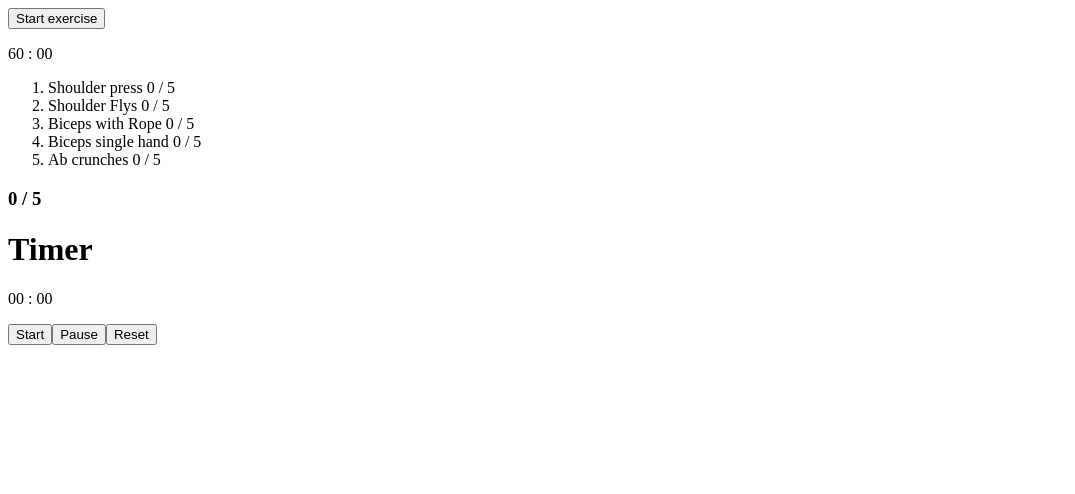
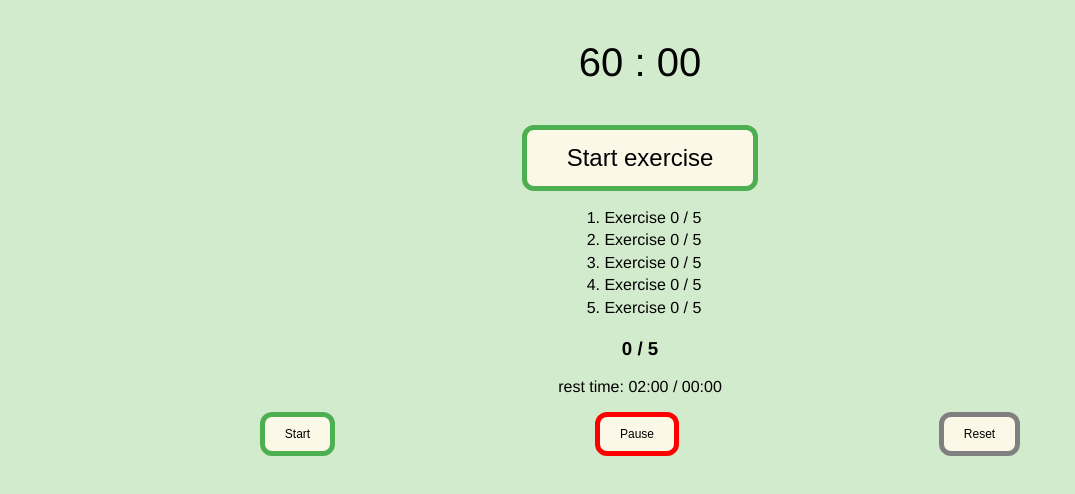
Before and after one commit to Robinborg/gym-app, a React (Create React App) app: page / in a window 1280 px wide. Shown: the top 494 px of the page, without its empty margins (0-1075 px from the left). Built offline with nearby package versions, Linux system fonts and the light colour scheme.

Commit message:
Added styling with css

```diff
--- a/src/components/App.js
+++ b/src/components/App.js
@@ -2,26 +2,27 @@ import React, { useState } from 'react';
 
 import MainTimer from './MainTimer';
 import Sets from './Sets';
+import './style.css';
 
 
 const App = () => {
 	const [isActive, setIsActive] = useState(false);
 	return (
-		<div>
-			<div>
-				<button onClick={() => setIsActive(!isActive)}>
+		<div className="justify-middle">
+			<MainTimer isActive={isActive}/>
+			<div className="justify-middle">
+				<button
+					className="start-button"
+					onClick={() => setIsActive(!isActive)}>
 			    	Start exercise
 			  	</button>
 			</div>
-			<MainTimer
-				isActive={isActive}
-			/>
 			<Sets
-				setOne={"Shoulder press"}
-			  setTwo={"Shoulder Flys"}
-			  setThree={"Biceps with Rope"}
-				setFour={"Biceps single hand"}
-				setFive={"Ab crunches"}
+				setOne={"Exercise"}
+			  setTwo={"Exercise"}
+			  setThree={"Exercise"}
+				setFour={"Exercise"}
+				setFive={"Exercise"}
 						/>
 		</div>
 	);
--- a/src/components/MainTimer.js
+++ b/src/components/MainTimer.js
@@ -5,7 +5,6 @@ const MainTimer = ({isActive}) => {
 	const [countDown, setCountDown] = useState(3600);
 	const intervalRef = useRef(null);
 
-	console.log(isActive);
 	useEffect(() => {
 		if (isActive) {
 		intervalRef.current = setInterval(() => {
@@ -30,7 +29,7 @@ const MainTimer = ({isActive}) => {
 	};
 
 	return (
-		<div>
+		<div className="big-clock">
 			<p>{(intervalRef.current) ? formatCountdown() : `60 : 00`}</p>
 		</div>
 		);
--- a/src/components/Sets.js
+++ b/src/components/Sets.js
@@ -31,7 +31,7 @@ const Sets = props => {
 
 	return (
 		<div>
-			<ol>
+			<ol className="exercise-list">
 				<li>{ props.setOne } { (first.current) ?  currentSetCount : (second.current || third.current || fourth.current || fifth.current) ? 5 : 0  } / 5</li>
 				<li>{ props.setTwo } { (second.current) ? currentSetCount : (third.current || fourth.current || fifth.current) ? 5 : 0 } / 5</li>
 				<li>{ props.setThree } { (third.current) ? currentSetCount : (fourth.current || fifth.current) ? 5 : 0 } / 5</li>
--- a/src/components/Timer.js
+++ b/src/components/Timer.js
@@ -34,19 +34,22 @@ const Timer = ({ onClickIncrement }) => {
 				setIsPaused(false);
 				setTimer(0);
 			}
-			return `${getMinutes} : ${getSeconds}`;
+			return `${getMinutes}:${getSeconds}`;
 		};
 	   return (
-				<div>
-					<h1>Timer</h1>
 				  <div>
-				  	<p>{formatTimer()}</p>
-						<div>
-							<button onClick={() => {onClickIncrement(); handleStart()}}>Start</button>
-						  <button onClick={handlePause}>Pause</button>
-						  <button onClick={handleReset}>Reset</button>
+						<p>rest time: 02:00 / {formatTimer()}</p>
+						<div className="box-buttons">
+							<button
+								className="timer-buttons start-button"
+							  onClick={() => {onClickIncrement(); handleStart()}}>Start</button>
+						  <button
+								className="timer-buttons pause-button"
+							  onClick={handlePause}>Pause</button>
+						  <button
+								className="timer-buttons reset-button"
+							  onClick={handleReset}>Reset</button>
 				   </div>
-				  </div>
 				</div>
 			);
 		};
--- /dev/null
+++ b/src/components/style.css
@@ -0,0 +1,54 @@
+body {
+	margin: 0;
+	padding: 0;
+	font-family: helvetica;
+	background-color: #D3EBCD;
+}
+
+.big-clock {
+	font-size: 40px;
+}
+
+.justify-middle {
+	text-align: center;
+	align-items: center;
+}
+
+.start-button {
+	background-color: #FCF8E8;
+	font-size: 24px;
+	padding: 14px 40px;
+	border-radius: 12px;
+	border: 5px solid #4CAF50 ;
+	text-decoration: none;
+	cursor: pointer;
+}
+
+.box-buttons {
+	display: flex;
+	flex-direction: row;
+	justify-content: space-evenly;
+}
+.timer-buttons {
+	background-color: #FCF8E8;
+	font-size: 12px;
+	padding: 10px 20px;
+	border-radius: 12px;
+	text-decoration: none;
+	cursor: pointer;
+}
+.start-button {
+	border: 5px solid #4CAF50 ;
+}
+.pause-button {
+	border: 5px solid red;
+}
+.reset-button {
+	border: 5px solid grey;
+}
+
+.exercise-list {
+	line-height: 140%;
+	list-style-position: inside;
+	margin-right: 2em;
+}
```
